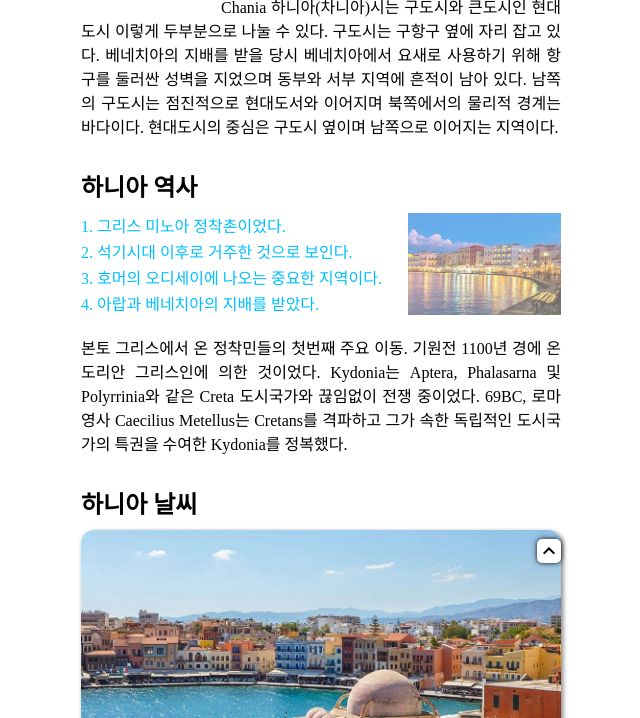
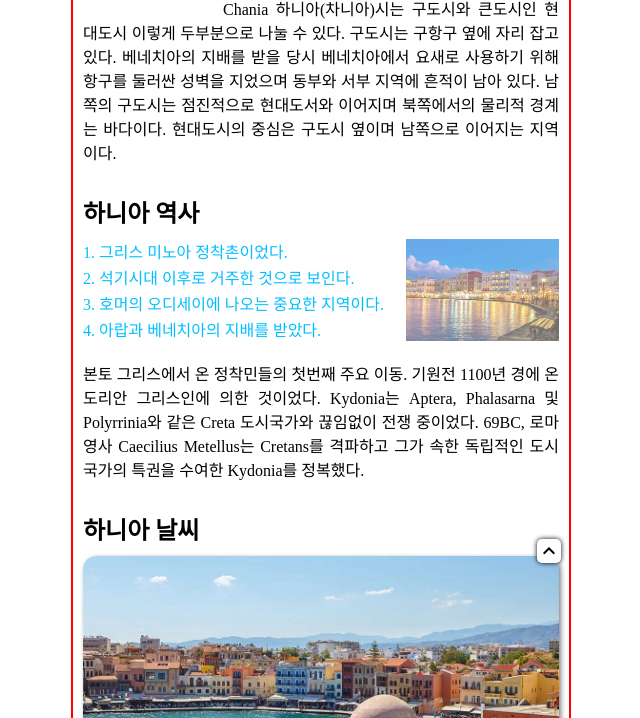
Before and after one commit to pjh445/chania-2, a plain HTML site: page index.html in a window 1280 px wide. Shown: the part 227-945 px from the top of the page, without its empty margins (319-959 px from the left). Drawn offline with nearby package versions, Linux system fonts and the light colour scheme; a web font is replaced by a local one.

Commit message:
Update chania.css

```diff
--- a/css/chania.css
+++ b/css/chania.css
@@ -5,7 +5,7 @@ html {scroll-behavior:smooth;}
 html,body {font-family: 'Diphylleia', serif; }
 
 /*전체 레이아웃*/
-#layout {max-width:500px; margin:auto; position:relative; padding:30px 10px;}
+#layout {max-width:500px; margin:auto; position:relative; padding:30px 10px;  border:2px solid red; overflow-x:hidden;}
 img {display:block; max-width:100%;}
 
 /*상단*/
```
